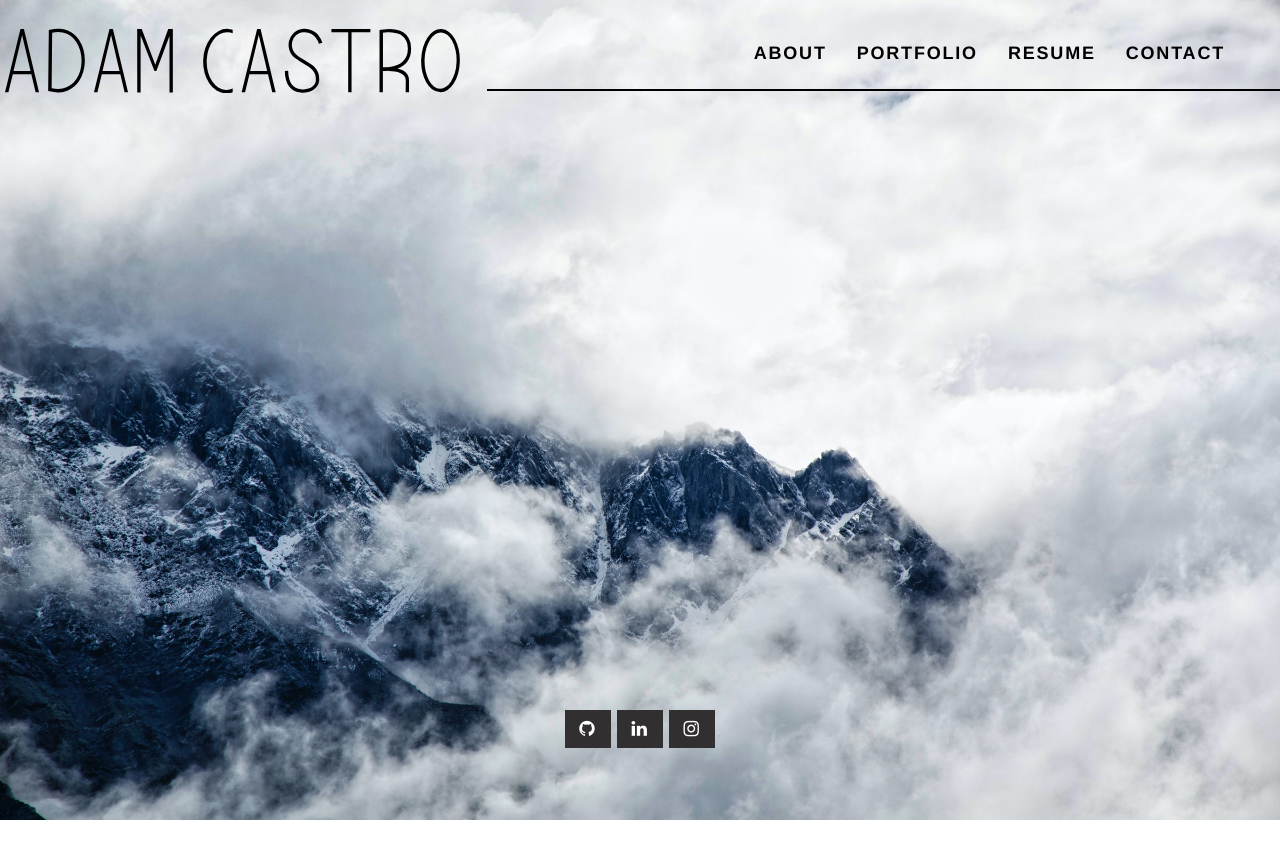
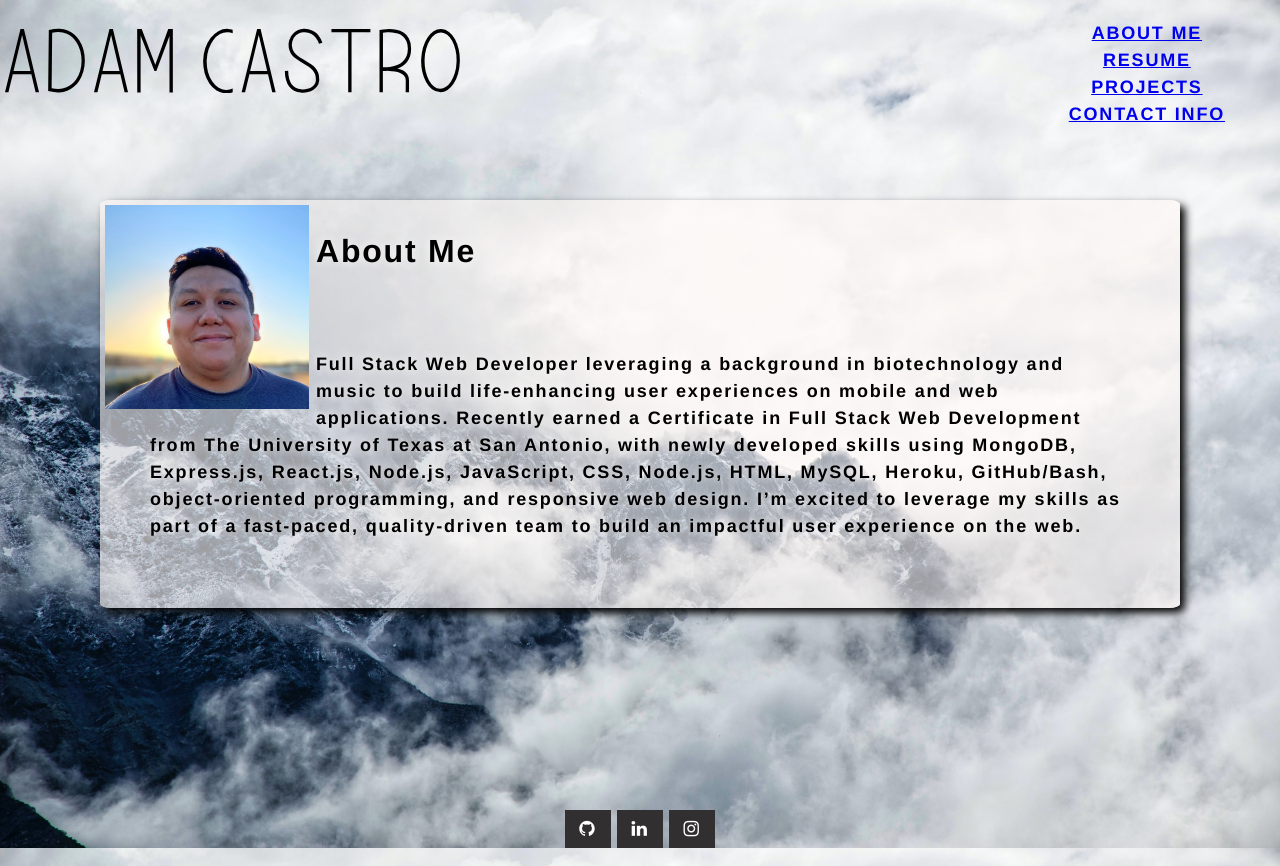
Before and after one commit to avc0021/portfolio-ac, a React (Create React App) app: page / in a window 1280 px wide. Before the commit the page ends 820 px from the top, so only its background shows below. Built offline with nearby package versions, Linux system fonts and the light colour scheme.

Commit message:
removed router

```diff
--- a/package.json
+++ b/package.json
@@ -13,7 +13,7 @@
     "react": "^17.0.2",
     "react-dom": "^17.0.2",
     "react-router-dom": "^5.3.0",
-    "react-scripts": "5.0.0",
+    "react-scripts": "^2.1.3",
     "web-vitals": "^2.1.4"
   },
   "scripts": {
--- a/src/App.js
+++ b/src/App.js
@@ -1,20 +1,40 @@
-//import './assets/css/App.css';
-import { BrowserRouter } from 'react-router-dom';
-import Router from './router/Router.js';
+import React, { useState } from 'react';
+//import { BrowserRouter } from 'react-router-dom';
+//import Router from './router/Router.js';
 import Header from './components/Header';
+import About from './components/About';
+import Projects from './components/Projects';
+import Resume from './components/Resume';
+import Contact from './components/Contact';
+//import Navbar from './components/Navbar';
 import Footer from './components/Footer';
 
 function App() {
+  const [currentPage, setCurrentPage] = useState('About');
+  const renderPage =() => {
+    if (currentPage === 'About') {
+      return <About />;
+    }
+    if (currentPage === 'Projects') {
+      return <Projects />;
+    }
+    if (currentPage === 'Resume') {
+      return <Resume />;
+    }
+    if (currentPage === 'Contact') {
+      return <Contact />;
+    }
+  }
+  const handlePageChange = (page) => setCurrentPage(page);
 
   return (
-    <BrowserRouter>
-      <div className="App">
-        <Header/>
-        <Router/>
-        <Footer/>
-      </div>
-    </BrowserRouter>
+    <div className="App">
+      <Header currentPage={currentPage} handlePageChange={handlePageChange}/>
+      {renderPage()}
+      <Footer />
+    </div>
   );
 }
 
+
 export default App;
--- a/src/components/Header/index.js
+++ b/src/components/Header/index.js
@@ -3,7 +3,7 @@
 import logo from '../../assets/ac1/logo.png';
 
 
-function Header () {
+function Header ({ currentPage, handlePageChange }) {
 
     return (
       <section className="header">
@@ -15,7 +15,9 @@
           </section>
           <section className="header-top__navbar">
             <section className="header-top__navigation">
-              <Navbar />
+              <Navbar
+              currentPage={currentPage}
+              handlePageChange={handlePageChange} />
             </section>
             <hr className="header-top__seperator" />
           </section>
--- a/src/components/Navbar/index.js
+++ b/src/components/Navbar/index.js
@@ -1,16 +1,46 @@
-import React from 'react';
+import React from "react";
 
-function Navbar () {
+function Navbar({ currentPage, handlePageChange }) {
+  return (
+    <section className="nav nav-tabs">
+      <div className="navbar-item">
+      <a
+        href="#about"
+        onClick={() => handlePageChange("About")}
+        className={currentPage === "About" ? "nav-link active" : "nav-link"}
+      >
+        About Me
+      </a>
+      </div>
+      <div className="navbar-item">
+      <a
+        href="#resume"
+        onClick={() => handlePageChange("Resume")}
+        className={currentPage === "Resume" ? "nav-link active" : "nav-link"}
+      >
+        Resume
+      </a>
+      </div>
+      <div className="navbar-item">
+      <a
+        href="#projects"
+        onClick={() => handlePageChange("Projects")}
+        className={currentPage === "Projects" ? "nav-link active" : "nav-link"}
+      >
+        Projects
+      </a>
+      </div>
+      <div className="navbar-item">
+      <a
+        href="#contact"
+        onClick={() => handlePageChange("Contact")}
+        className={currentPage === "Contact" ? "nav-link active" : "nav-link"}
+      >
+        Contact Info
+      </a>
+      </div>
+    </section>
+  );
+}
 
-    return (
-      <section className="navbar">
-        <a href="/about" className="navbar-item">About</a>
-        <a href="/projects" className="navbar-item">Portfolio</a>
-        <a href="/resume" className="navbar-item">Resume</a>
-        <a href="/contact" className="navbar-item">Contact</a>
-    </section>
-    )
-
-  }
-
-  export default Navbar;
+export default Navbar;
--- a/src/index.js
+++ b/src/index.js
@@ -8,7 +8,7 @@
 
 ReactDOM.render(
   <React.StrictMode>
-      <App/>
+    <App />
   </React.StrictMode>,
   document.getElementById('root')
 );
--- a/src/router/Router.js
+++ /dev/null
@@ -1,23 +0,0 @@
-import React, { Component } from 'react';
-import { Switch, Route } from "react-router-dom";
-
-import About from "../components/About";
-import Projects from "../components/Projects";
-import Resume from "../components/Resume";
-import Contact from "../components/Contact";
-
-export default class Router extends Component {
-    render() {
-        return (
-            <div>
-                <Switch>
-                    <Route path="/portfolio-ac" exact component={About}/>
-                    <Route path="/about" exact component={About}/>
-                    <Route path="/projects" exact component={Projects}/>
-                    <Route path="/resume" exact component={Resume}/>
-                    <Route path="/contact" exact component={Contact}/>
-                </Switch>
-            </div>
-        )
-    }
-}
```
Also changed, not shown: 1 other file (tests, documents, lock files or other folders).
